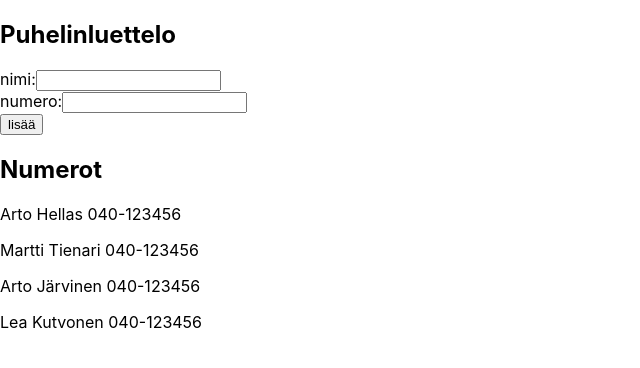
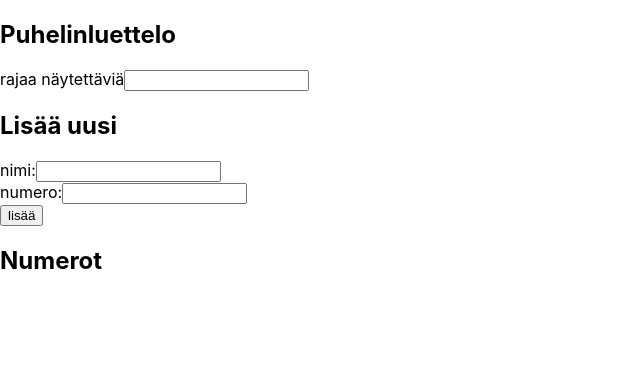
Before and after one commit to it-innoo/2019_fullstack, a React (Create React App) app in the folder osa2/puhelinluettelo/: page / in a window 1280 px wide. Shown: the top 368 px of the page, without its empty margins (0-640 px from the left). Built offline with nearby package versions, Linux system fonts and the light colour scheme; the HTML template or start-up script is replaced by a standard one.

Commit message:
2.9*: puhelinluettelo step4.1

```diff
--- a/osa2/puhelinluettelo/src/App.js
+++ b/osa2/puhelinluettelo/src/App.js
@@ -9,8 +9,13 @@ const App = () => {
   ])
   const [ newName, setNewName ] = useState('')
   const [ newNumber, setNewNumber ] = useState('')
+  const [ showNames, setShowNames ] = useState('')
 
-  const rows = () => persons.map(person =>
+  const personsToShow = showNames
+    ? persons
+    : persons.filter(person => person.name.toLowerCase().startsWith(showNames).toLowerCase)
+
+  const rows = () => personsToShow.map(person =>
     <p key={person.name}>
       {person.name} {person.number}
     </p>
@@ -35,6 +40,9 @@ const App = () => {
     setNewNumber('')
   }
 
+  const addFilter = (event) => {
+  }
+
   const handleNameChange = (event) => {
     setNewName(event.target.value)
   }
@@ -43,9 +51,25 @@ const App = () => {
     setNewNumber(event.target.value)
   }
 
+  const handleFilter = (event) => {
+    console.log(event.target.value)
+    setShowNames(event.target.value)
+  }
   return (
     <div>
       <h2>Puhelinluettelo</h2>
+
+      <form onSubmit={addFilter}>
+        <div>
+          rajaa näytettäviä
+          <input
+            value={showNames}
+            onChange={handleFilter}
+          />
+        </div>
+      </form>
+
+      <h2>Lisää uusi</h2>
       <form onSubmit={addPerson}>
         <div>
           nimi:
```
